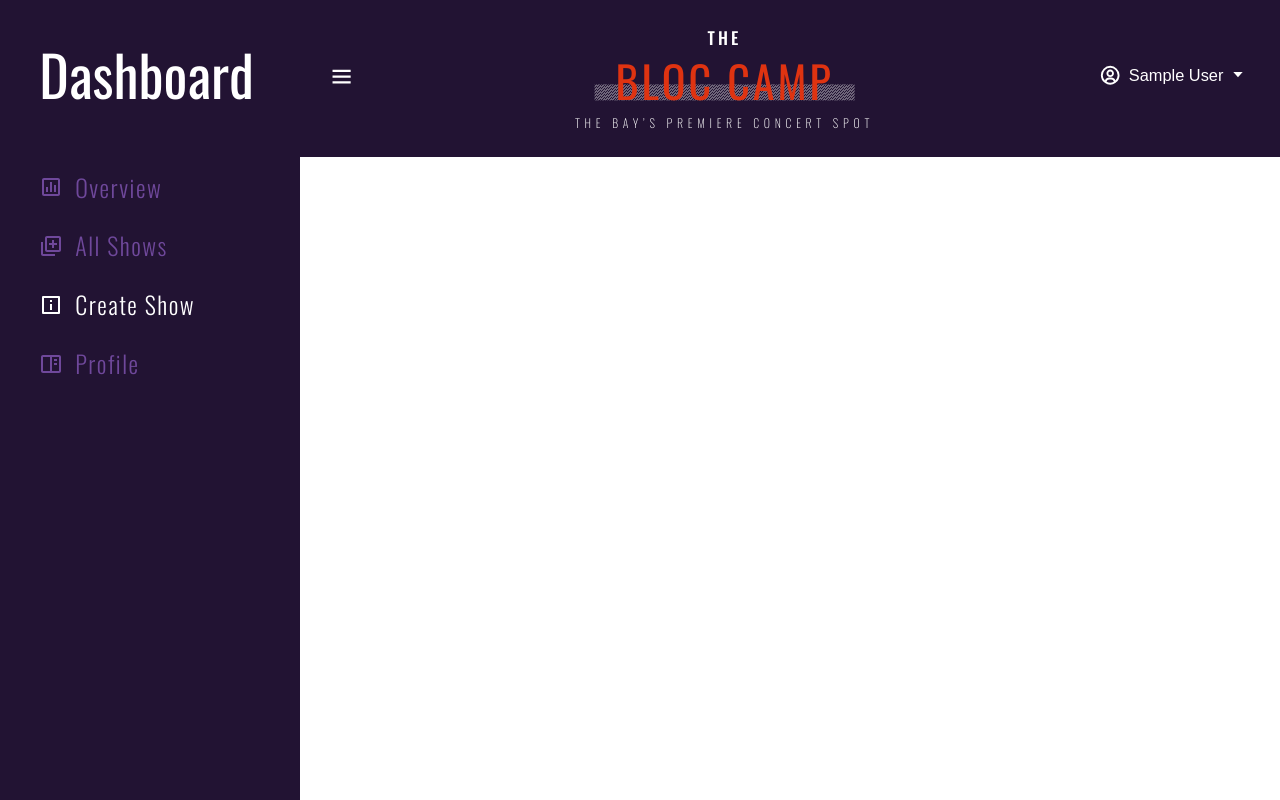
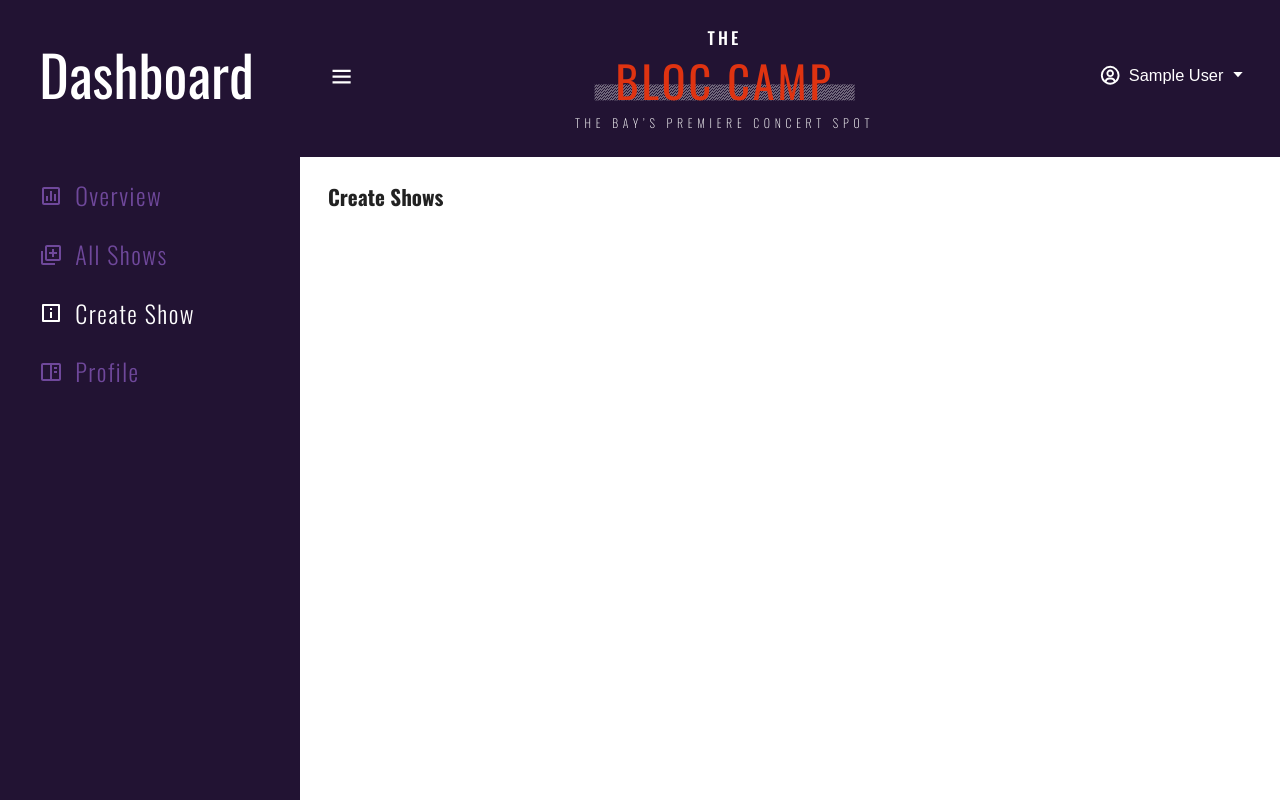
Before and after one commit to SutheeDev/The-Bloc-Camp, a React (Create React App) app in the folder client/: page /admin-dashboard/create-show in a window 1280 px wide. Built offline with nearby package versions, Linux system fonts and the light colour scheme; sample sign-in values are in the browser's storage.

Commit message:
stick authenticatedUser in font of the updateUser route

```diff
--- a/client/src/components/Sidebar.js
+++ b/client/src/components/Sidebar.js
@@ -42,10 +42,9 @@ const Wrapper = styled.div`
     }
     .sidebar-title {
       text-transform: capitalize;
-      /* font-family: var(--bodyFont); */
       font-size: 3.5rem;
       font-weight: 400;
-      margin-bottom: 1.2em;
+      margin-bottom: 1.35em;
     }
   }
 `;
--- a/client/src/pages/dashboard/AllShows.js
+++ b/client/src/pages/dashboard/AllShows.js
@@ -1,4 +1,14 @@
+import styled from "styled-components";
+
 const AllShows = () => {
-  return <h2>AllShows</h2>;
+  return (
+    <Wrapper>
+      <h2>All Shows</h2>
+    </Wrapper>
+  );
 };
 export default AllShows;
+
+const Wrapper = styled.div`
+  color: var(--black);
+`;
--- a/client/src/pages/dashboard/CreateShow.js
+++ b/client/src/pages/dashboard/CreateShow.js
@@ -1,4 +1,14 @@
+import styled from "styled-components";
+
 const CreateShow = () => {
-  return <h2>Create Show</h2>;
+  return (
+    <Wrapper>
+      <h2>Create Shows</h2>
+    </Wrapper>
+  );
 };
 export default CreateShow;
+
+const Wrapper = styled.div`
+  color: var(--black);
+`;
--- a/client/src/pages/dashboard/Profile.js
+++ b/client/src/pages/dashboard/Profile.js
@@ -1,4 +1,14 @@
+import styled from "styled-components";
+
 const Profile = () => {
-  return <h2>Profile</h2>;
+  return (
+    <Wrapper>
+      <h2>Profile</h2>
+    </Wrapper>
+  );
 };
 export default Profile;
+
+const Wrapper = styled.div`
+  color: var(--black);
+`;
--- a/client/src/pages/dashboard/SharedLayout.js
+++ b/client/src/pages/dashboard/SharedLayout.js
@@ -10,7 +10,9 @@ const SharedLayout = () => {
         <Sidebar />
         <div className="content">
           <DashboardNavbar />
-          <Outlet />
+          <div className="dashboard-page">
+            <Outlet />
+          </div>
         </div>
       </div>
     </Wrapper>
@@ -25,4 +27,7 @@ const Wrapper = styled.main`
   .content {
     width: 100%;
   }
+  .dashboard-page {
+    padding: 2em 2em;
+  }
 `;
```
Also changed, not shown: 2 other files (tests, documents, lock files or other folders).
